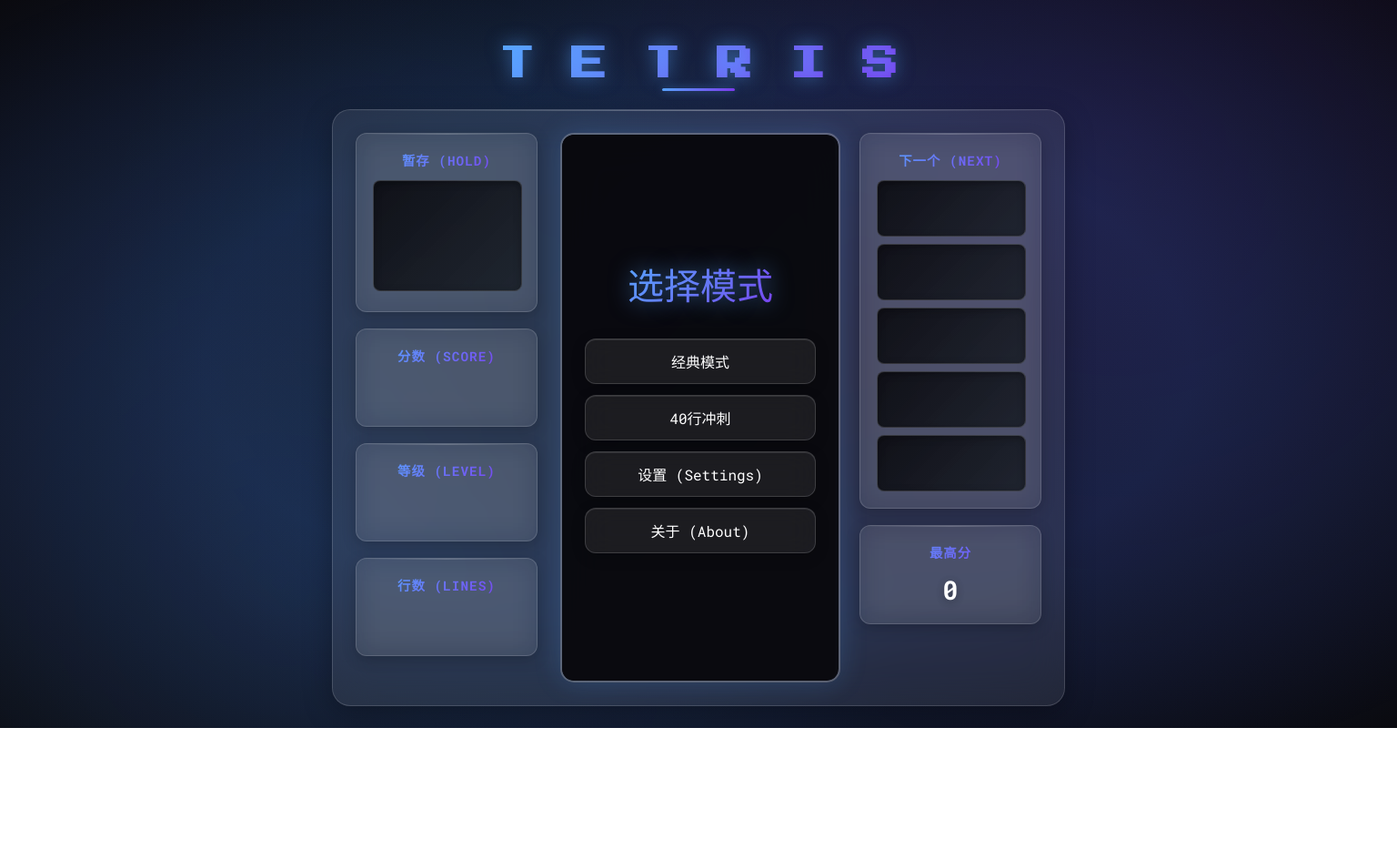
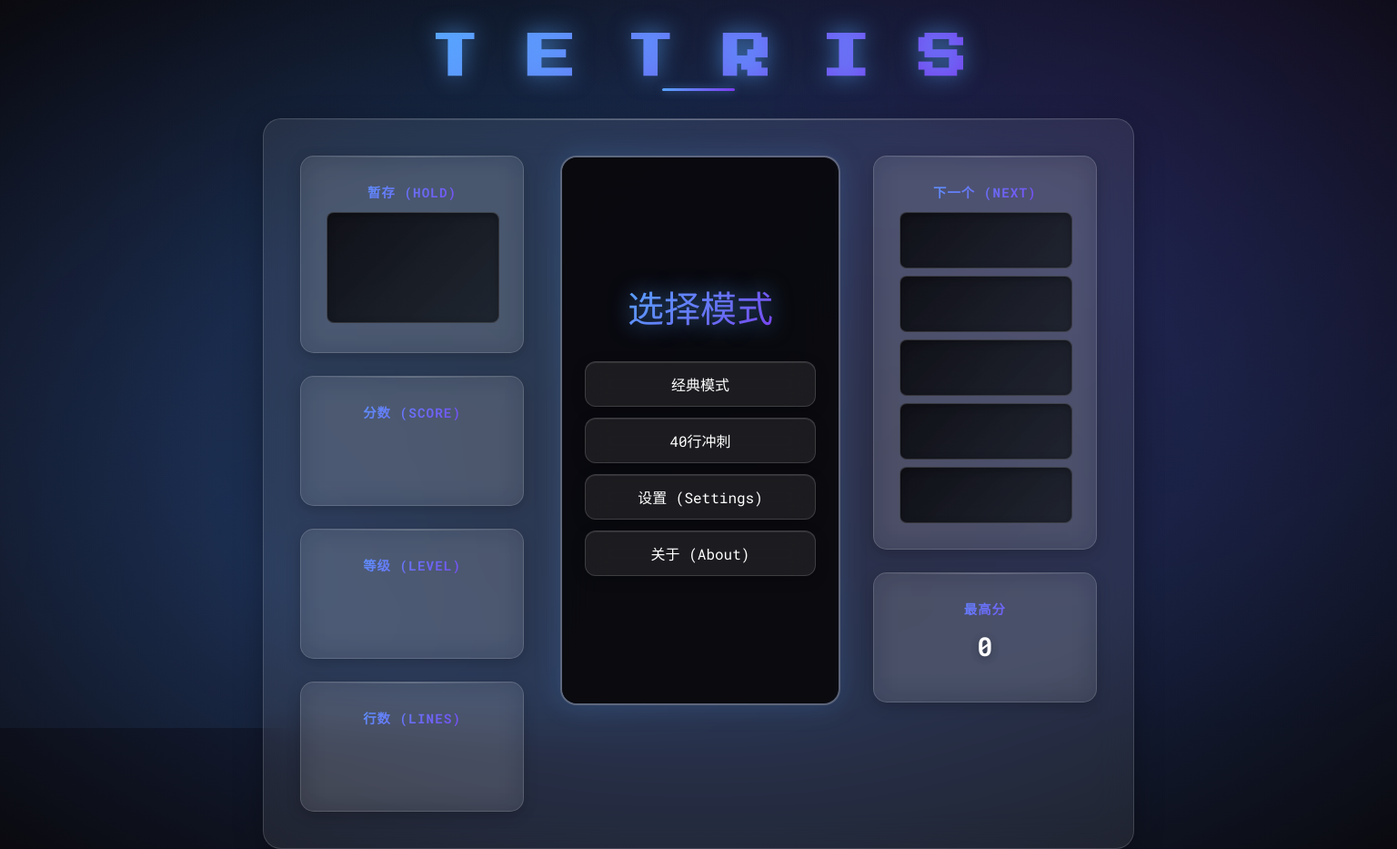
Before and after one commit to Unke-cc/Tetris-for-unke, a plain HTML site: page index.html in a window 1536 px wide. Shown: the whole page at 91% size. Before the commit the page ends 800 px from the top, so only its background shows below. Drawn offline with Linux system fonts and the light colour scheme.

Commit message:
style(index): 优化大屏幕下的响应式布局和样式
调整标题、游戏区域和面板等元素在不同屏幕尺寸下的样式，提升大屏幕设备的显示效果。主要修改包括字体大小、间距、边框圆角等属性的响应式优化。

```diff
--- a/index.html
+++ b/index.html
@@ -77,11 +77,28 @@
             -webkit-background-clip: text;
             -webkit-text-fill-color: transparent;
             background-clip: text;
-            font-size: clamp(1.5rem, 4vw, 2.5rem);
+            font-size: clamp(1.5rem, 4vw, 3.5rem);
             text-shadow: 0 0 20px rgba(88, 166, 255, 0.5);
             margin-bottom: 30px;
             text-align: center;
             position: relative;
+        }
+
+        /* 大屏幕标题优化 */
+        @media (min-width: 1400px) {
+            h1 {
+                font-size: clamp(2.5rem, 3.5vw, 4rem);
+                margin-bottom: 40px;
+                text-shadow: 0 0 25px rgba(88, 166, 255, 0.6);
+            }
+        }
+
+        @media (min-width: 1920px) {
+            h1 {
+                font-size: clamp(3rem, 3vw, 4.5rem);
+                margin-bottom: 50px;
+                text-shadow: 0 0 30px rgba(88, 166, 255, 0.7);
+            }
         }
 
         h1::after {
@@ -100,9 +117,9 @@
         .tetris-app {
             display: grid;
             grid-template-columns: minmax(180px, 1fr) auto minmax(180px, 1fr);
-            gap: clamp(15px, 3vw, 25px);
+            gap: clamp(15px, 3vw, 35px);
             align-items: start;
-            padding: clamp(15px, 3vw, 25px);
+            padding: clamp(15px, 3vw, 35px);
             background: var(--glass-bg);
             backdrop-filter: blur(20px);
             -webkit-backdrop-filter: blur(20px);
@@ -111,8 +128,27 @@
             box-shadow: var(--glass-shadow);
             position: relative;
             overflow: hidden;
-            max-width: min(95vw, 1200px);
+            max-width: min(95vw, 1600px);
             margin: 0 auto;
+        }
+
+        /* 大屏幕优化 */
+        @media (min-width: 1400px) {
+            .tetris-app {
+                grid-template-columns: minmax(220px, 1fr) auto minmax(220px, 1fr);
+                gap: 40px;
+                padding: 40px;
+                max-width: min(90vw, 1800px);
+            }
+        }
+
+        @media (min-width: 1920px) {
+            .tetris-app {
+                grid-template-columns: minmax(280px, 1fr) auto minmax(280px, 1fr);
+                gap: 50px;
+                padding: 50px;
+                max-width: min(85vw, 2200px);
+            }
         }
 
         @media (max-width: 768px) {
@@ -154,9 +190,24 @@
         .panel {
             display: flex;
             flex-direction: column;
-            gap: clamp(12px, 2.5vw, 18px);
-            width: clamp(160px, 18vw, 200px);
+            gap: clamp(12px, 2.5vw, 22px);
+            width: clamp(160px, 18vw, 240px);
             min-width: 160px;
+        }
+
+        /* 大屏幕面板优化 */
+        @media (min-width: 1400px) {
+            .panel {
+                width: clamp(200px, 16vw, 280px);
+                gap: 25px;
+            }
+        }
+
+        @media (min-width: 1920px) {
+            .panel {
+                width: clamp(240px, 14vw, 320px);
+                gap: 30px;
+            }
         }
 
         @media (max-width: 1024px) {
@@ -170,7 +221,7 @@
             background: var(--glass-bg);
             backdrop-filter: blur(15px);
             -webkit-backdrop-filter: blur(15px);
-            padding: clamp(10px, 2.5vw, 18px);
+            padding: clamp(10px, 2.5vw, 25px);
             border-radius: 12px;
             border: 1px solid var(--glass-border);
             text-align: center;
@@ -179,6 +230,23 @@
             overflow: hidden;
             transition: all 0.3s ease;
             min-height: 70px;
+        }
+
+        /* 大屏幕信息框优化 */
+        @media (min-width: 1400px) {
+            .info-box {
+                padding: 28px;
+                border-radius: 15px;
+                min-height: 85px;
+            }
+        }
+
+        @media (min-width: 1920px) {
+            .info-box {
+                padding: 35px;
+                border-radius: 18px;
+                min-height: 100px;
+            }
         }
 
         @media (max-width: 768px) {
@@ -238,8 +306,23 @@
                 inset 0 1px 0 rgba(255, 255, 255, 0.1);
             transition: all 0.3s ease;
             width: 100%;
-            max-width: 400px;
+            max-width: 480px;
             margin: 0 auto;
+        }
+
+        /* 大屏幕游戏区域优化 */
+        @media (min-width: 1400px) {
+            .game-area {
+                max-width: 520px;
+                border-radius: 18px;
+            }
+        }
+
+        @media (min-width: 1920px) {
+            .game-area {
+                max-width: 600px;
+                border-radius: 20px;
+            }
         }
 
         @media (max-width: 768px) {
@@ -262,7 +345,22 @@
             border-radius: 12px;
             width: 100%;
             height: auto;
-            max-width: 360px;
+            max-width: 440px;
+        }
+
+        /* 大屏幕画布优化 */
+        @media (min-width: 1400px) {
+            #gameCanvas {
+                max-width: 480px;
+                border-radius: 15px;
+            }
+        }
+
+        @media (min-width: 1920px) {
+            #gameCanvas {
+                max-width: 560px;
+                border-radius: 18px;
+            }
         }
 
         @media (max-width: 768px) {
@@ -1198,6 +1296,7 @@
         startScreen.classList.add('visible');
         gameOverScreen.classList.remove('visible');
         settingsScreen.classList.remove('visible');
+        document.getElementById('aboutScreen').classList.remove('visible');
         gameState = 'MENU';
     }
 
```
